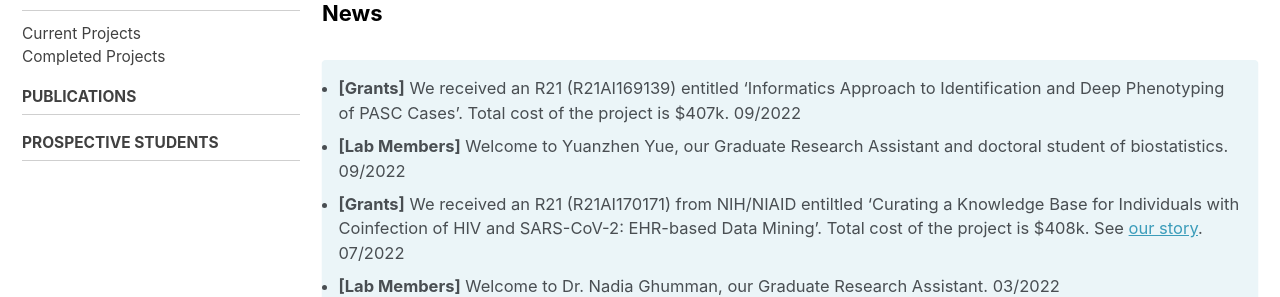
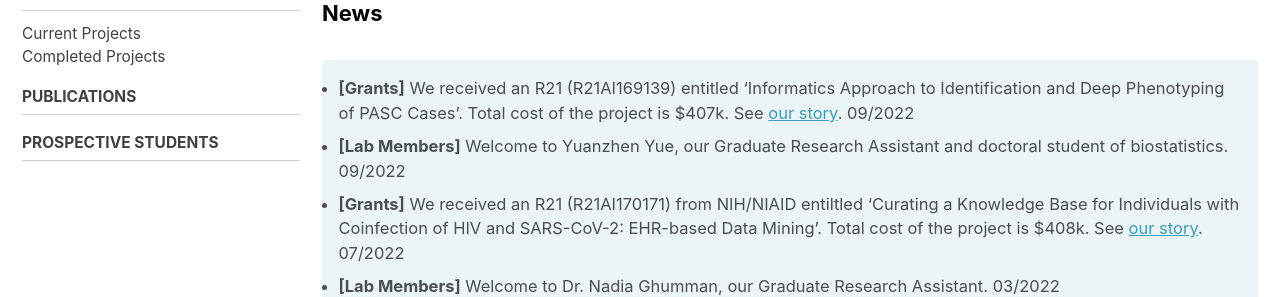
Before and after one commit to nehcgnail/nehcgnail.github.io, a Jekyll site: the page built from index.md, in a window 1280 px wide and 900 px high, scrolled down 985 px. Shown: the part 182-479 px from the top of the window. Built offline with Jekyll 4.4.1, drawn with Linux system fonts in a browser that asks for light colours; cached includes are drawn as plain includes; nearby versions of some CDN libraries.

Commit message:
Update index.md

```diff
--- a/index.md
+++ b/index.md
@@ -16,7 +16,7 @@ Welcome to the laboratory. We are located in Arnold School of Public Health, Uni
 ### [We have funded RA openings for PhD and master's students](http://clianglab.com/prospective_students/)
 
 ### News
-- **[Grants]** We received an R21 (R21AI169139) entitled 'Informatics Approach to Identification and Deep Phenotyping of PASC Cases'. Total cost of the project is $407k. 09/2022<br/>
+- **[Grants]** We received an R21 (R21AI169139) entitled 'Informatics Approach to Identification and Deep Phenotyping of PASC Cases'. Total cost of the project is $407k. See [our story](https://www.sc.edu/study/colleges_schools/public_health/about/news/2022/long_covid_grant_liang.php#.YzJjeC-B3rU). 09/2022<br/>
 - **[Lab Members]** Welcome to Yuanzhen Yue, our Graduate Research Assistant and doctoral student of biostatistics. 09/2022<br/>
 - **[Grants]** We received an R21 (R21AI170171) from NIH/NIAID entiltled 'Curating a Knowledge Base for Individuals with Coinfection of HIV and SARS-CoV-2: EHR-based Data Mining'. Total cost of the project is $408k. See [our story](https://www.sc.edu/study/colleges_schools/public_health/about/news/2022/hiv_covid19_coinfection_grant_liang.php#.Yv-jIS-B3rV). 07/2022<br/>
 - **[Lab Members]** Welcome to Dr. Nadia Ghumman, our Graduate Research Assistant. 03/2022<br/>
```
